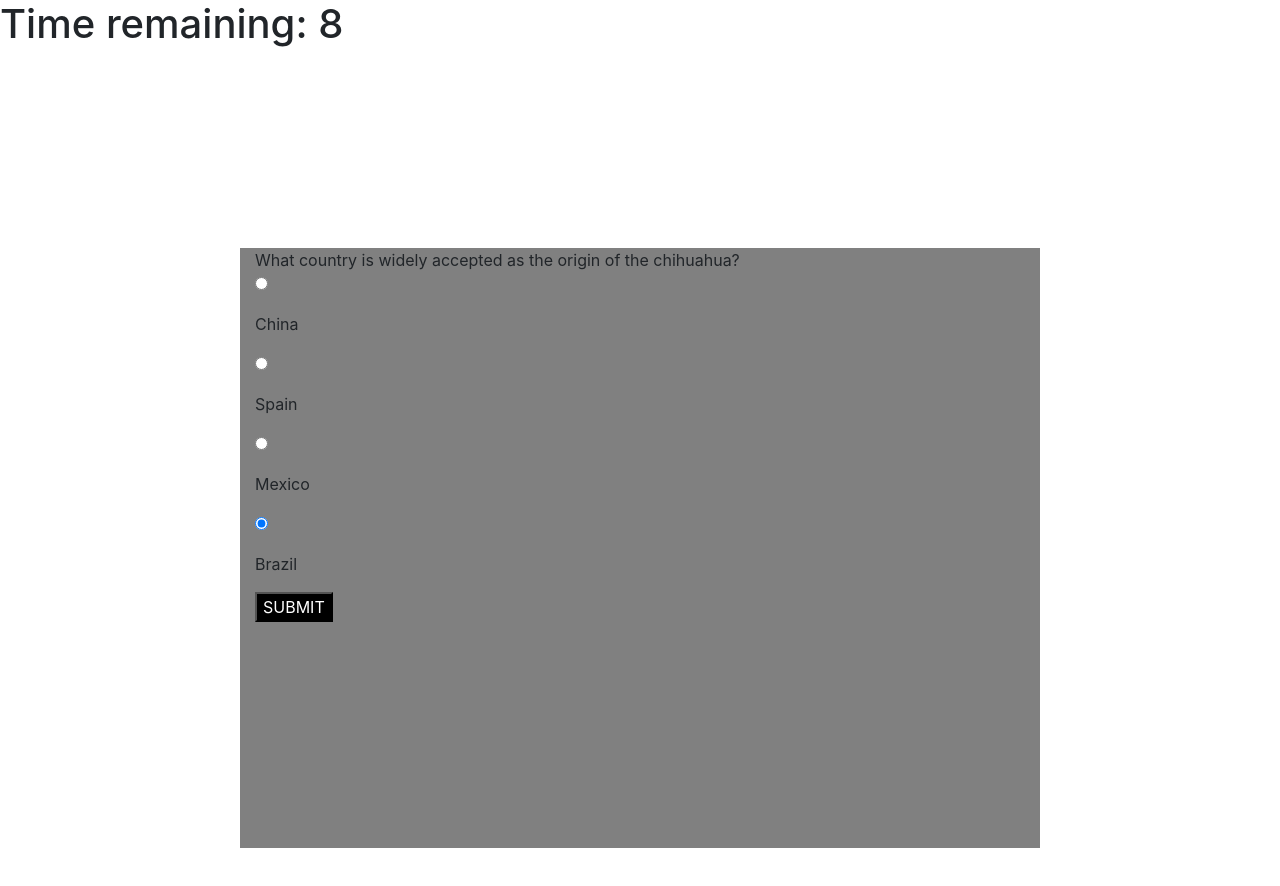
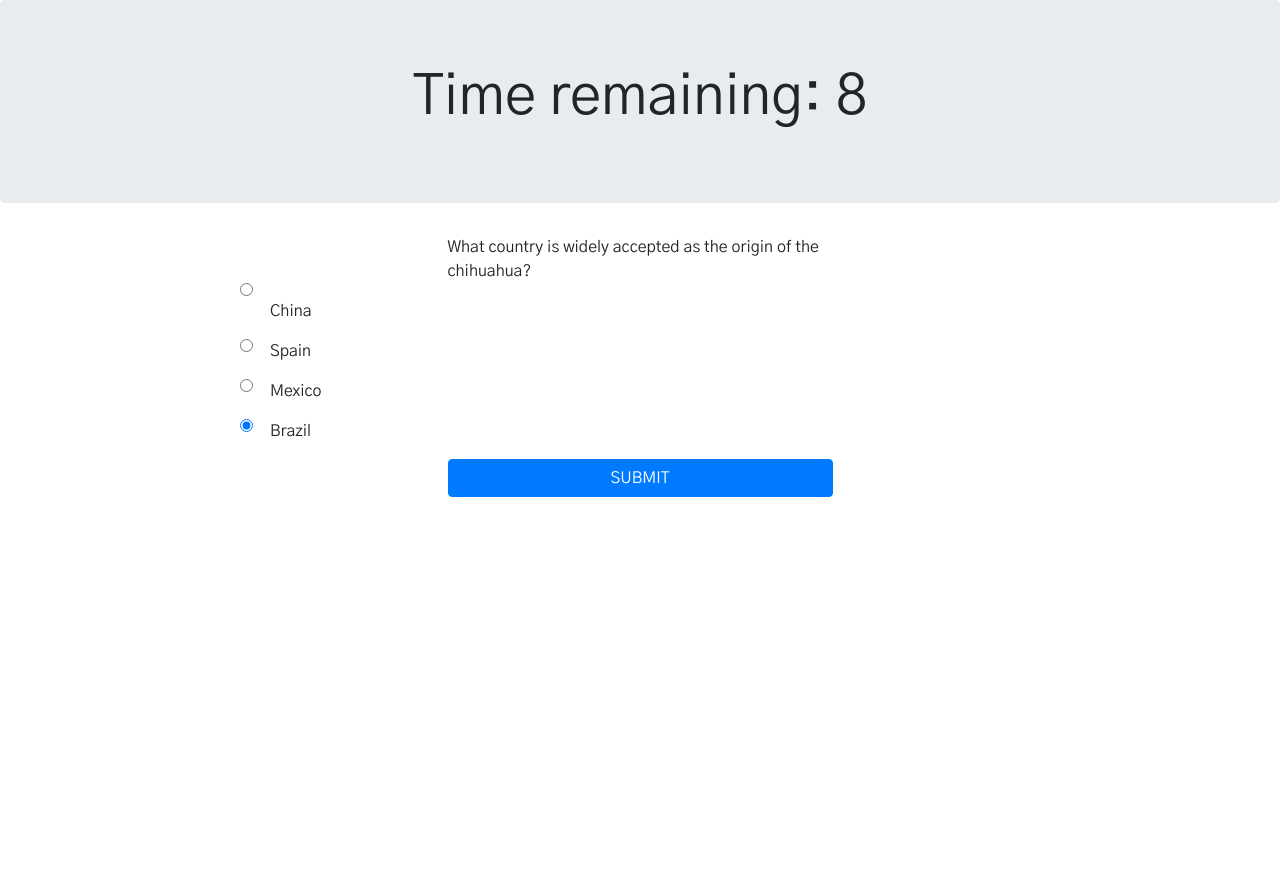
Before and after one commit to wreckendorn/TriviaGame, a plain HTML site: page index.html in a window 1280 px wide. Both pictures are taken after a click on the button "Start". Before the commit the page ends 848 px from the top, so only its background shows below. Drawn offline with nearby package versions, Linux system fonts and the light colour scheme.

Commit message:
Added some bootstrap

```diff
--- a/assets/javascript/app.js
+++ b/assets/javascript/app.js
@@ -60,7 +60,10 @@ function finalScreen() {
     $(".container").append("<h2>Correct Answers: " + answeredCorrectScore + "</h2>");
     $(".container").append("<h2>Incorrect Answers: " + answeredWrongScore + "</h2>");
     $(".container").append("<h2>Questions not answered: " + notAnsweredScore + "</h2>");
-    $(".container").append("<button id ='startAgain'>Start Over</button>");
+    $(".container").append("<div class='row'><div class='col-3'></div><div class='col-6'><button id ='startAgain'type='button' class='btn btn-primary btn-block'>Start Over</button></div><div class='col-3'></div></div>");
+    $(".container").append("<div class='row'><div class='col-12'><img src='./assets/images/chihuahuaBackground2.jpg'></div></div>");
+
+
     $("#startAgain").on("click",(function() {
         console.log("Game is starting");
         answeredCorrectScore = 0;
@@ -84,13 +87,13 @@ function displayQuestion()
 
         $(".container").empty();
         // creates div with id=questionHere that will hold the question
-        var questionDiv = $("<div id='questionHere'></div><form id='radioBox'>");
+        var questionDiv = $("<div class='row'><div class = 'col-3'></div><div class='col-6'id='questionHere'></div><div class = 'col-3'></div></div><form id='radioBox'>");
         // creates form div which creates the radio button and sets a value id of "option1"
-        var answerDivA = $("<p><input type='radio' id='answerOneEvent' name='possibleAnswers' value='option1'/></p><p id='answerOne'></p>");
-        var answerDivB = $("<p><input type='radio' id='answerTwoEvent' name='possibleAnswers' value='option2'/></p><p id='answerTwo'></p>");
-        var answerDivC = $("<p><input type='radio' id='answerThreeEvent' name='possibleAnswers' value='option3'/></p><p id='answerThree'></p>");
-        var answerDivD = $("<p><input type='radio' id='answerFourEvent' name='possibleAnswers' value='option4' checked/></p><p id='answerFour'</p></form>");
-        var submit = $("<button>SUBMIT</button>");
+        var answerDivA = $("<p><input type='radio' name='possibleAnswers' value='option1' class='radios'/></p><p class='radioAnswer'id='answerOne'></p>");
+        var answerDivB = $("<p><input type='radio' name='possibleAnswers' value='option2' class='radios'/></p><p class='radioAnswer'id='answerTwo'></p>");
+        var answerDivC = $("<p><input type='radio' name='possibleAnswers' value='option3' class='radios'/></p><p class='radioAnswer'id='answerThree'></p>");
+        var answerDivD = $("<p><input type='radio' name='possibleAnswers' value='option4' class='radios' checked/></p><p class='radioAnswer'id='answerFour'</p></form>");
+        var submit = $("<div class='row'><div class='col-3'></div><div class='col-6'><button type='button' class='btn btn-primary btn-block'>SUBMIT</button></div><div class='col-3'></div></div>");
 
         //adds the divs we created above to the container div
         $(".container").append(questionDiv, answerDivA, answerDivB, answerDivC, answerDivD, submit);
@@ -110,11 +113,12 @@ function displayQuestion()
                     console.log(userAnswer);
                     $(".container").empty();
                     endTime();
-                    $(".container").append("<img src = " + qaArray[i].image + ">");
+                    $(".container").append("<div class='card' style='width: 18rem;'><img 'card-img-top' src = " + qaArray[i].image + " alt='Card image cap'>");
+
                     if (userAnswer === qaArray[i].co) {
                         answeredCorrectScore++;
                         console.log(answeredCorrectScore);
-                        $(".container").append("<h2>You nailed it!</h2>");
+                        $(".container").append("<h2>Correct!</h2>");
                         different();
                     }
                     else {
@@ -144,6 +148,9 @@ $(document).ready(function() {
     $("#startButton").on("click",(function() {
         $("#startButton").remove();
         console.log("Game is starting");
+        $("body").css('background-image', 'none');
+        $("body").prepend("<div class='jumbotron'><h1 class='display-4' id= 'clock'></h1></div>");
+        $(".container").css({"margin-top": "0", "padding": "0"});
         displayQuestion();
 
 
--- a/index.html
+++ b/index.html
@@ -34,38 +34,72 @@ display scores - Correct Answers, Incorrect Answers, Unanswered.  removes Q&A fr
 
    <!-- bootstrap CSS, Google Fonts, and my CSS -->
     <link rel="stylesheet" href="https://maxcdn.bootstrapcdn.com/bootstrap/4.0.0/css/bootstrap.min.css">
-    <link href="https://fonts.googleapis.com/css?family=Amatic+SC" rel="stylesheet">
+    <link href="https://fonts.googleapis.com/css?family=Gothic+A1" rel="stylesheet">
     <link rel="stylesheet" type="text/css" href="assets/css/style.css">
     <title>Trivia Game</title>
     <style>
         .container {
             width: 800px;
-            height: 600px;
+            height: 800px;
             margin-top: 200px;
-            background-color: grey;
+            background-color: white;
         }
+
+        img {
+            margin: auto√;
+        }
+
 
         button {
             background-color: black;
             color:white;
         }
 
+        body {
+            background-image: url("assets/images/chihuahuaBackground.jpg");
+            background-repeat: no-repeat;
+            background-position-x: center;
+            font-family: 'Gothic A1', sans-serif;
+        }
+
+        h1,h2 {
+            text-align:center;
+        }
+        .radios {
+            float:left;
+            clear:none;
+        }
+
+        img {
+            margin-left: auto;
+            margin-right: auto;
+        }
+        .radioAnswer {
+            padding-left:30px;
+        }
+        #option1 {
+            padding-bottom: 10px;
+        }
+
+
     </style>
 </head>
 
 <body>
-        <h1 id="clock"></h1>
     <div class="container">
 
         <div class="row">
             <div class="col-3"></div>
             <div class="col-6">
-                <button type="button" class="btn btn-success btn-lg" id="startButton">Start</button>
+                <button type="button" class="btn btn-primary btn-block" id="startButton">Start</button>
             </div>
             <div class="col-3"></div>
         </div>
 
     </div>
+    <audio autoplay>
+        <source src= "assets/sounds/backgroundAudio.mp3" type="audio/mpeg">
+      </audio>
     <!-- link to my javascript file -->
 <script src="assets/javascript/app.js"></script>
 </body>
```
Also changed, not shown: assets/images/chihuahuaBackground.jpg (added), assets/images/chihuahuaBackground2.jpg (added), 3 other files.
